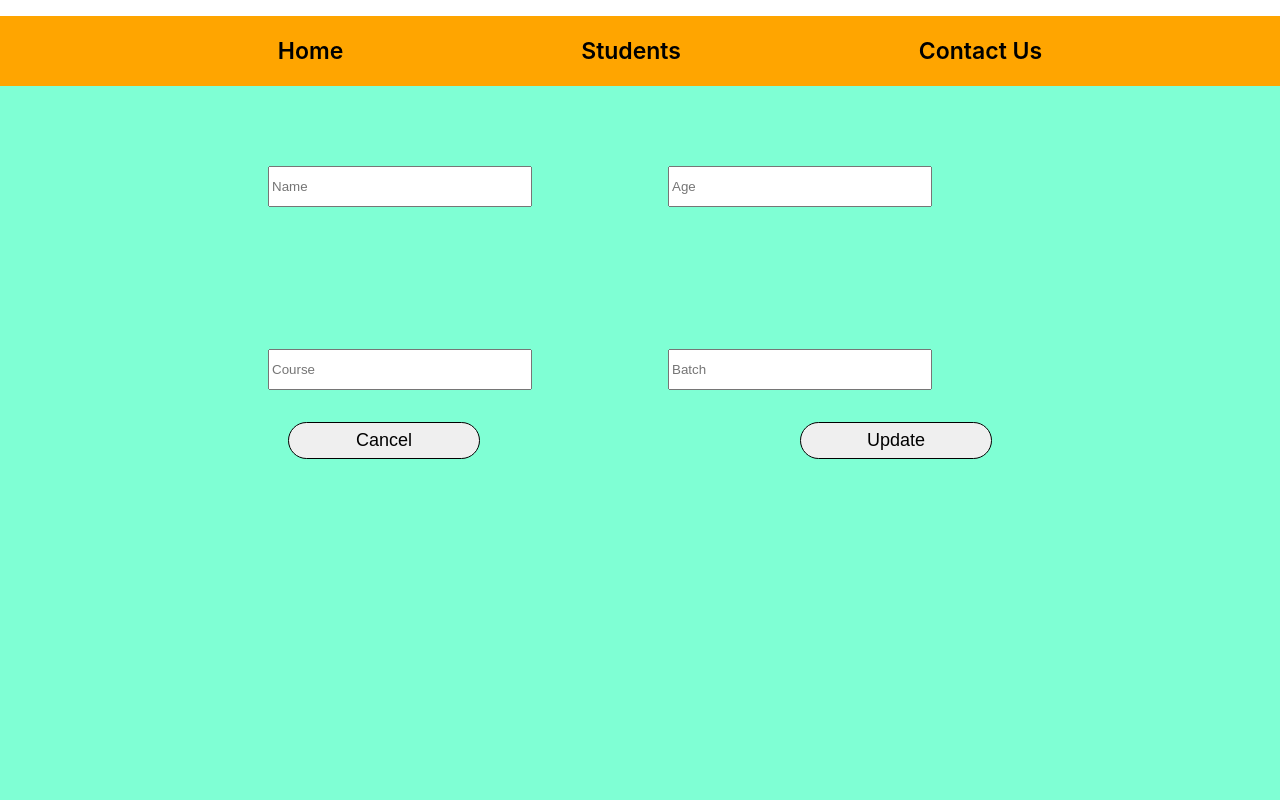
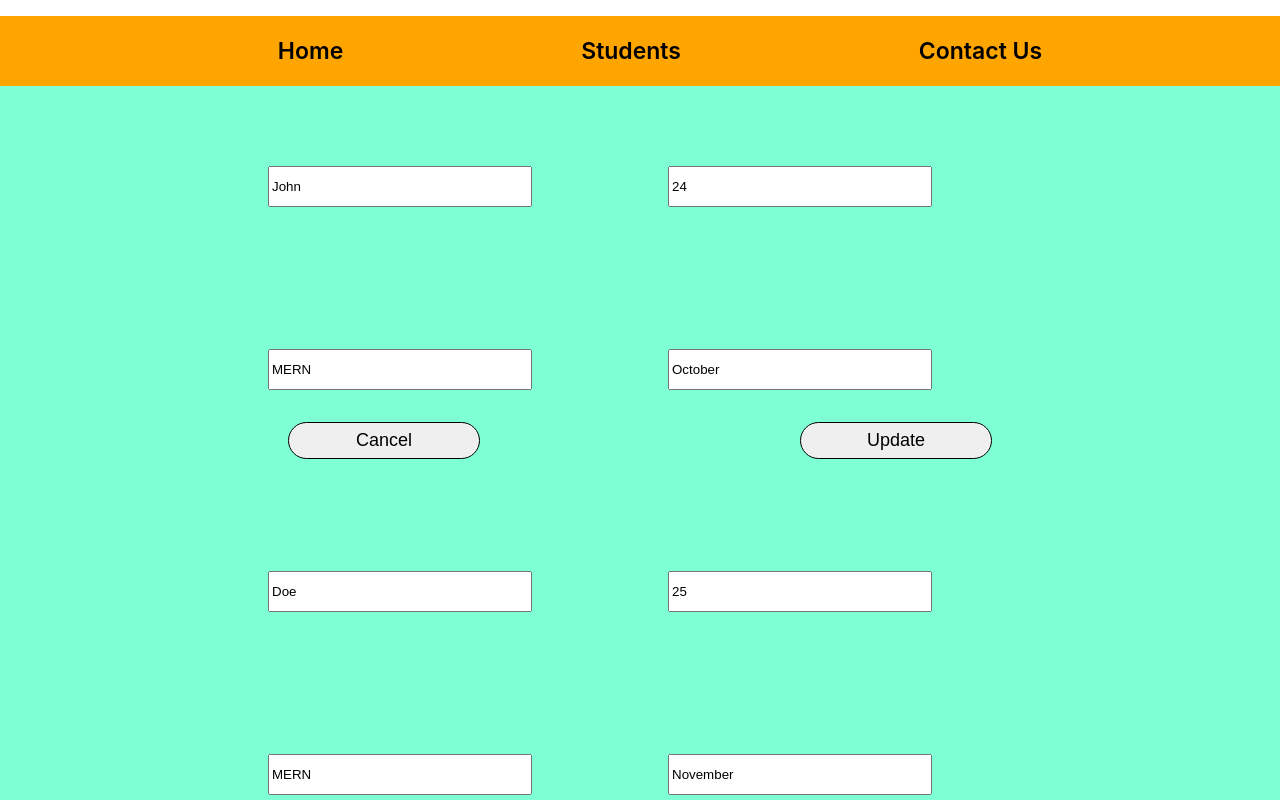
Before and after one commit to Tushar7567/react-assign-4, a React (Create React App) app: page /desc/1 in a window 1280 px wide. Shown: the top 800 px of the page. Built offline with nearby package versions, Linux system fonts and the light colour scheme.

Commit message:
Update Edit.jsx

```diff
--- a/src/components/Edit.jsx
+++ b/src/components/Edit.jsx
@@ -1,23 +1,32 @@
-import React, { Component } from 'react'
+import React from 'react';
+import {Link} from 'react-router-dom'
 
-export default class Edit extends Component {
-  render() {
+const  Edit = (props) => {
+
+
     return (
       <div>
+        {
+          props.sArr.map((item, index) => {
+            return <div key={`${index}`}>
               <div className='edit-container'>
                 <div className='edit-row'>
-                <input type="text" autoComplete='true' placeholder='Name'/>
-                <input type="number" autoComplete='true' placeholder='Age'/>
+                  <input type="text" autoComplete='true' placeholder='Name' defaultValue={item.name} onChange={(e) =>props.handleUpdateName(e,index)} />
+                  <input type="number" autoComplete='true' placeholder='Age' defaultValue={item.age} onChange={(e) => props.handleUpdateAge(e, index)} />
                 </div>
                 <div className='edit-row'>
-                <input type="text" autoComplete='true' placeholder='Course'/>
-                <input type="text" autoComplete='true' placeholder='Batch'/>
+                  <input type="text" autoComplete='true' placeholder='Course' defaultValue={item.course} onChange={(e) => props.handleUpdateCourse(e, index)} />
+                  <input type="text" autoComplete='true' placeholder='Batch' defaultValue={item.batch} onChange={(e) => props.handleUpdateBatch(e, index)} />
                 </div>
               </div>
-      <button className='btn-pos'>Cancel</button>
-      <button className='btn-pos'>Update</button>
+              <Link to='/students'><button className='btn-pos'  >Cancel</button></Link>
+              <Link to='/students'><button className='btn-pos'  >Update</button></Link>
 
+            </div>
+          })
+        }
       </div>
     )
   }
-}
+
+export default Edit;
```
Lines whose indentation alone changed are shown as unchanged.
